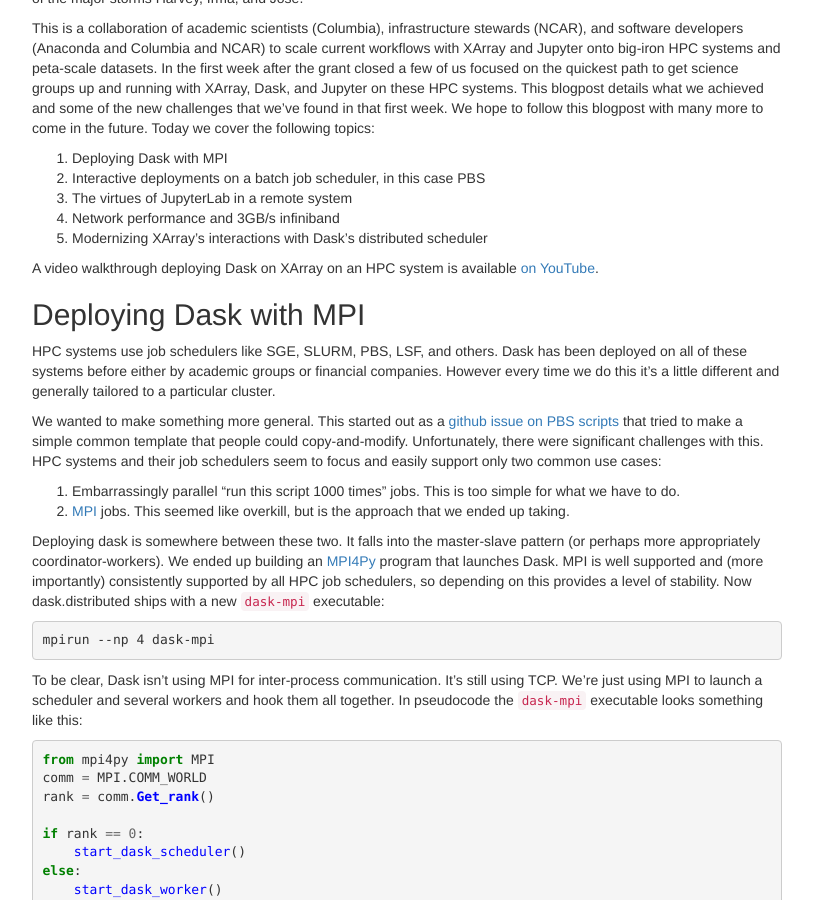
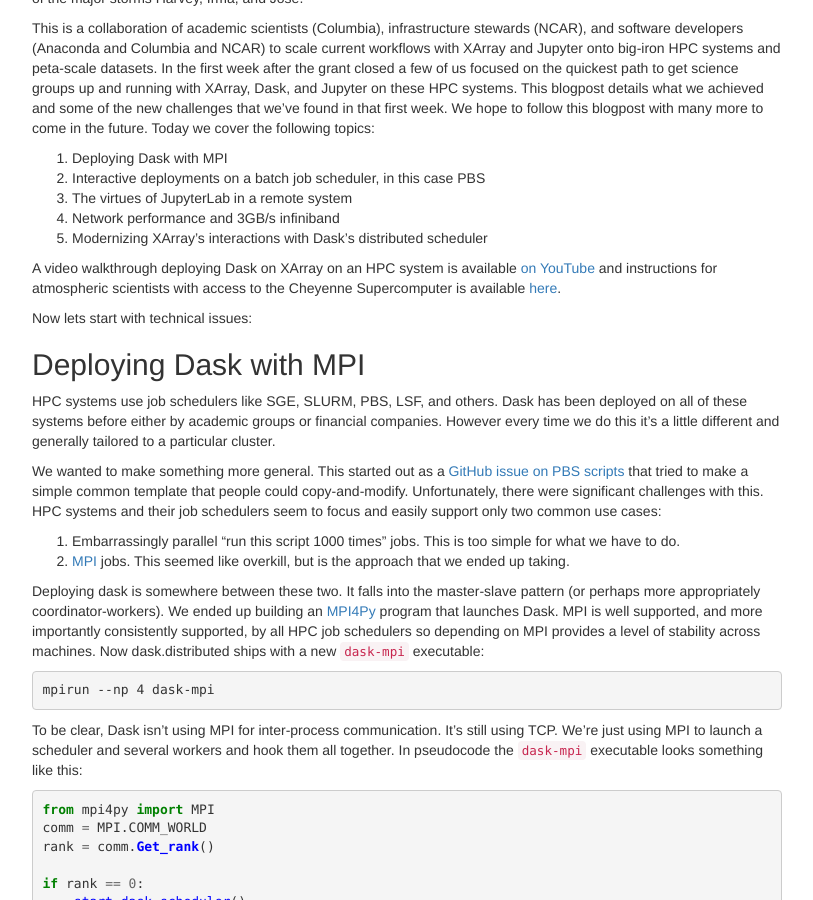
Before and after one commit to besyskymnbk/blog, a Jekyll site: the page built from _posts/work/2017-09-06-pangeo-1.md, in a window 1280 px wide and 900 px high, scrolled down 320 px. Shown: the whole window, without its empty margins (233-1046 px from the left). Built offline with Jekyll 4.4.1, drawn with Linux system fonts in a browser that asks for light colours; comment, search, counter and statistics services are not loaded; some of the changed text lies outside the part shown.

Commit message:
minor edits to pangeo

```diff
--- a/_posts/work/2017-09-06-pangeo-1.md
+++ b/_posts/work/2017-09-06-pangeo-1.md
@@ -11,13 +11,14 @@ theme: twitter
 *This work is supported by [Anaconda Inc.](http://anaconda.com)
 and the NSF EarthCube program.*
 
-We [recently announced]() a collaboration between the National Center for
-Atmospheric Research (NCAR), Columbia University, and Anaconda Inc to
-accelerate the analysis of atmospheric and oceanographic data on high
-performance computers (HPC) with XArray and Dask.  The [full text]() of the
-proposed work is [available here]().  We are very grateful to the NSF EarthCube
-program for funding this work, which feels particularly relevant today in the
-wake (and continued threat) of the major storms Harvey, Irma, and Jose.
+We [recently announced](http://blogs.ei.columbia.edu/2017/09/13/pangeo-project-will-improve-access-to-climate-data/)
+a collaboration between the National Center for Atmospheric Research (NCAR),
+Columbia University, and Anaconda Inc to accelerate the analysis of atmospheric
+and oceanographic data on high performance computers (HPC) with XArray and
+Dask.  The [full text]() of the proposed work is [available here]().  We are
+very grateful to the NSF EarthCube program for funding this work, which feels
+particularly relevant today in the wake (and continued threat) of the major
+storms Harvey, Irma, and Jose.
 
 This is a collaboration of academic scientists (Columbia), infrastructure
 stewards (NCAR), and software developers (Anaconda and Columbia and NCAR) to
@@ -36,7 +37,11 @@ Today we cover the following topics:
 5.  Modernizing XArray's interactions with Dask's distributed scheduler
 
 A video walkthrough deploying Dask on XArray on an HPC system is available
-[on YouTube](https://www.youtube.com/watch?v=7i5m78DSr34).
+[on YouTube](https://www.youtube.com/watch?v=7i5m78DSr34) and instructions for
+atmospheric scientists with access to the Cheyenne Supercomputer is available
+[here](https://github.com/pangeo-data/pangeo-discussion/wiki/Getting-Started-with-Dask-on-Cheyenne).
+
+Now lets start with technical issues:
 
 
 Deploying Dask with MPI
@@ -47,7 +52,7 @@ has been deployed on all of these systems before either by academic groups or
 financial companies.  However every time we do this it's a little different and
 generally tailored to a particular cluster.
 
-We wanted to make something more general.  This started out as a [github issue
+We wanted to make something more general.  This started out as a [GitHub issue
 on PBS scripts](https://github.com/dask/distributed/issues/1260) that tried to
 make a simple common template that people could copy-and-modify.
 Unfortunately, there were significant challenges with this.  HPC systems and
@@ -62,9 +67,10 @@ cases:
 Deploying dask is somewhere between these two.  It falls into the master-slave
 pattern (or perhaps more appropriately coordinator-workers).  We ended up
 building an [MPI4Py](http://mpi4py.readthedocs.io/en/stable/) program that
-launches Dask.  MPI is well supported and (more importantly) consistently
-supported by all HPC job schedulers, so depending on this provides a level of
-stability.  Now dask.distributed ships with a new `dask-mpi` executable:
+launches Dask.  MPI is well supported, and more importantly consistently
+supported, by all HPC job schedulers so depending on MPI provides a level of
+stability across machines.  Now dask.distributed ships with a new `dask-mpi`
+executable:
 
     mpirun --np 4 dask-mpi
 
```
Also changed, not shown: other parts of _posts/work/2017-09-06-pangeo-1.md (+2 -2 lines).
